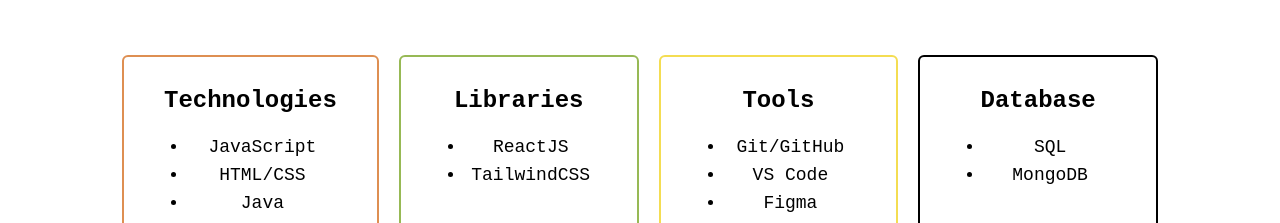
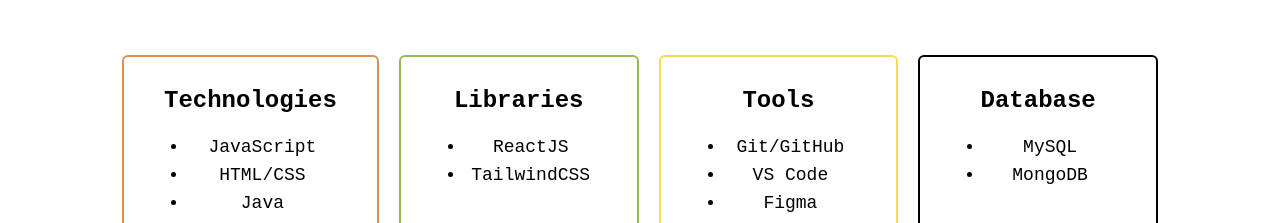
Before and after one commit to avidhanorkar/Avishkar-Dhanorkar, a React (Vite) app: page / in a window 1280 px wide. Shown: the part 1700-1923 px from the top of the page. Built offline with nearby package versions, Linux system fonts and the light colour scheme; a web font is replaced by a local one.

Commit message:
Some Changes that are need to be made

```diff
--- a/src/Components/Stack.jsx
+++ b/src/Components/Stack.jsx
@@ -20,7 +20,7 @@
       { icon: "Postman", Name: "Postman" },
     ],
     Database: [
-      { icon: "", Name: "SQL" },
+      { icon: "", Name: "MySQL" },
       { icon: "", Name: "MongoDB" },
     ],
   };
@@ -60,7 +60,7 @@
           <h2 className="text-2xl font-bold mb-4 text-center w-full">Tools</h2>
           <ul className="list-disc pl-6">
             {data.Tools.map((item, index) => (
-              <li key={index} className="text-lg">
+              <li key={index} className="text-lg ">
                 {item.Name}
               </li>
             ))}
```
